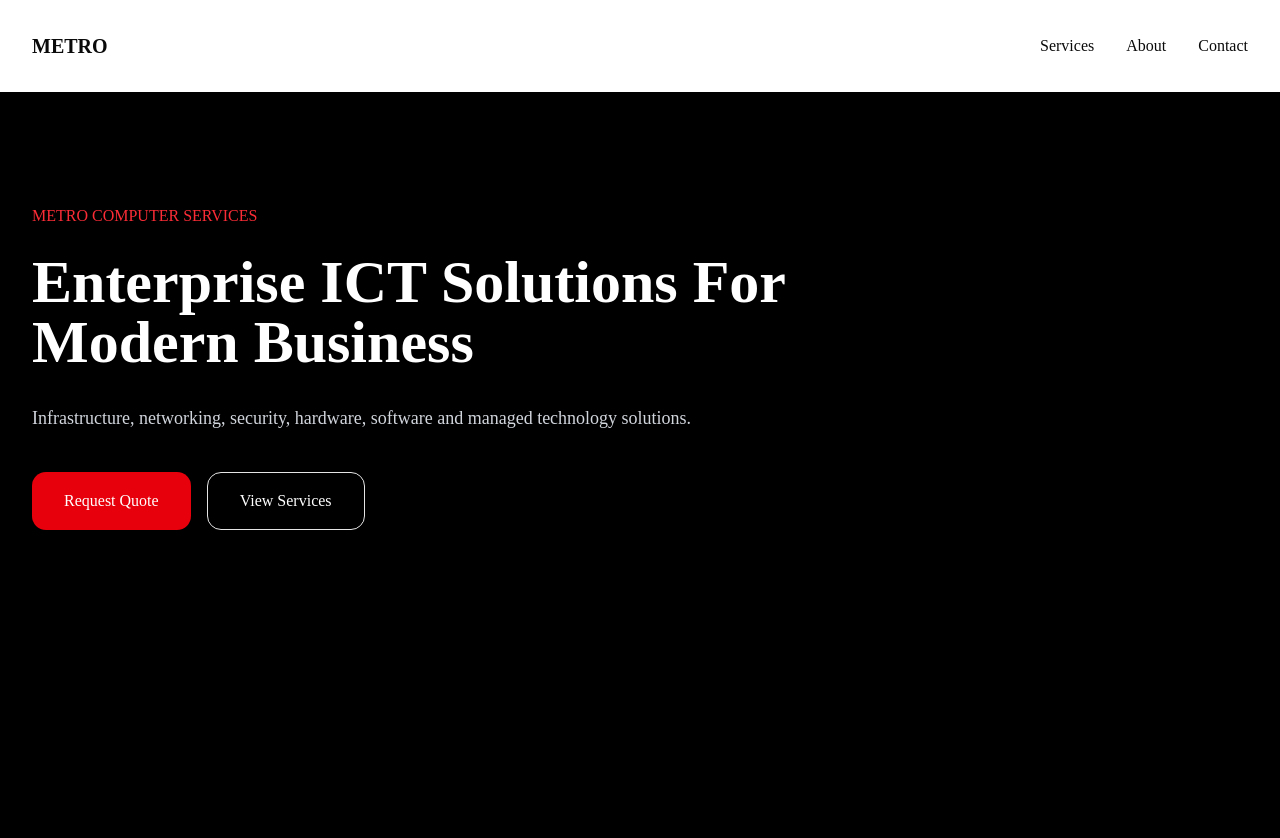
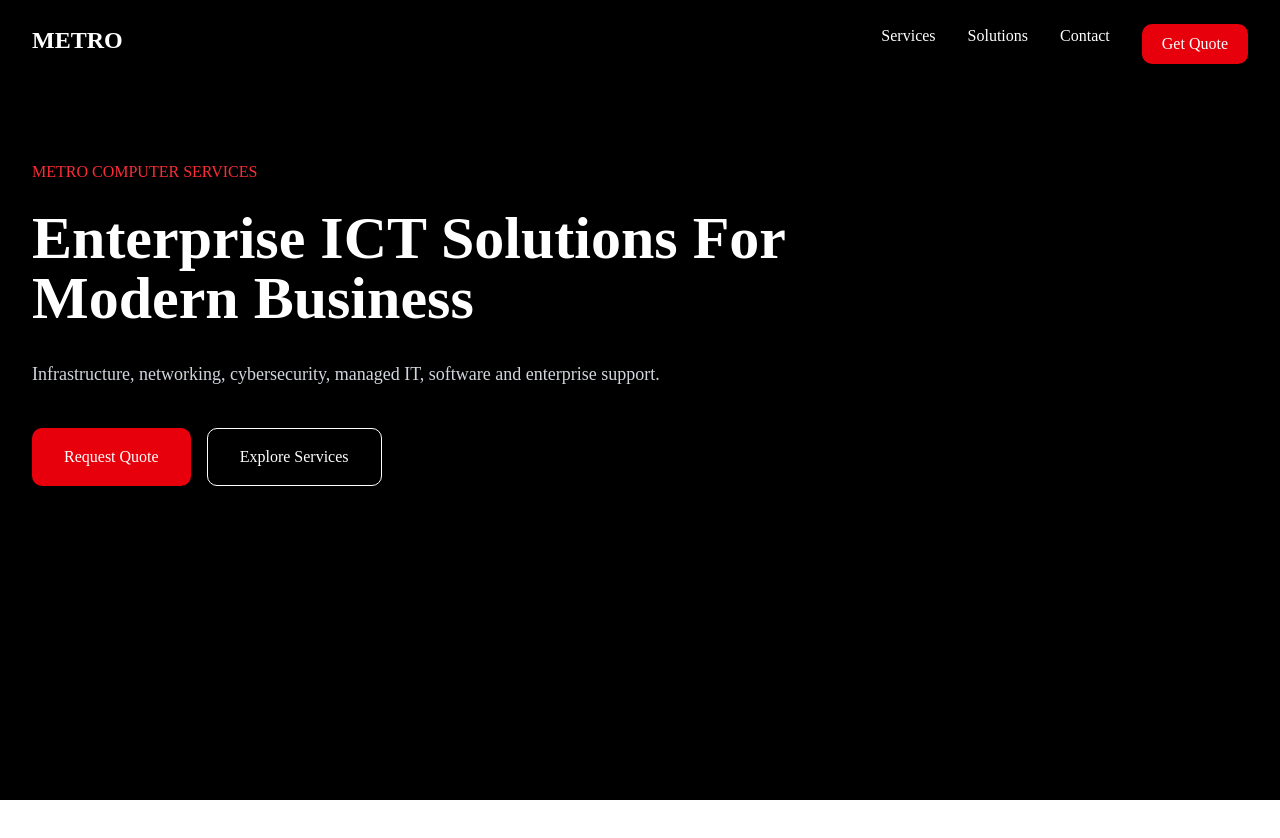
Before and after one commit to AmbeMajavu/metro-redesign-2026, a Next.js app: page / in a window 1280 px wide. Shown: the top 838 px of the page. After the commit the page ends 800 px from the top, so only its background shows below. Built offline with nearby package versions, Linux system fonts and the light colour scheme.

Commit message:
build hero component

```diff
--- a/app/page.tsx
+++ b/app/page.tsx
@@ -1,42 +1,13 @@
 import Navbar from "../components/Navbar";
-export default function Home()
-{
+import Hero from "../components/Hero";
+
+export default function Home() {
   return (
     <main>
-         <Navbar />
 
-      <section className="min-h-screen bg-black text-white">
+      <Navbar />
 
-        <div className="max-w-7xl mx-auto px-8 py-28">
-
-          <p className="text-red-500 font-medium">
-            METRO COMPUTER SERVICES
-          </p>
-
-          <h1 className="text-6xl font-bold mt-6 max-w-3xl">
-            Enterprise ICT Solutions For Modern Business
-          </h1>
-
-          <p className="mt-8 text-gray-300 text-lg max-w-2xl">
-            Infrastructure, networking, security, hardware,
-            software and managed technology solutions.
-          </p>
-
-          <div className="flex gap-4 mt-10">
-
-            <button className="bg-red-600 px-8 py-4 rounded-xl">
-              Request Quote
-            </button>
-
-            <button className="border px-8 py-4 rounded-xl">
-              View Services
-            </button>
-
-          </div>
-
-        </div>
-
-      </section>
+      <Hero />
 
     </main>
   );
--- /dev/null
+++ b/components/Hero.tsx
@@ -0,0 +1,67 @@
+export default function Hero() {
+  return (
+    <section className="min-h-screen bg-black text-white">
+
+      <div className="max-w-7xl mx-auto px-8 py-40">
+
+        <p className="text-red-500 font-medium">
+          METRO COMPUTER SERVICES
+        </p>
+
+        <h1
+          className="
+          text-6xl
+          font-bold
+          mt-6
+          max-w-4xl
+          "
+        >
+          Enterprise ICT Solutions
+          For Modern Business
+        </h1>
+
+        <p
+          className="
+          mt-8
+          text-gray-300
+          text-lg
+          max-w-2xl
+          "
+        >
+          Infrastructure, networking,
+          cybersecurity, managed IT,
+          software and enterprise support.
+        </p>
+
+        <div className="flex gap-4 mt-10">
+
+          <button
+            className="
+            bg-red-600
+            px-8
+            py-4
+            rounded-lg
+            "
+          >
+            Request Quote
+          </button>
+
+          <button
+            className="
+            border
+            border-white
+            px-8
+            py-4
+            rounded-lg
+            "
+          >
+            Explore Services
+          </button>
+
+        </div>
+
+      </div>
+
+    </section>
+  );
+}
--- a/components/Navbar.tsx
+++ b/components/Navbar.tsx
@@ -1,18 +1,26 @@
 export default function Navbar() {
   return (
-    <nav className="flex justify-between items-center p-8">
+    <nav className="fixed w-full z-50">
 
-      <h2 className="font-bold text-xl">
-        METRO
-      </h2>
+      <div className="max-w-7xl mx-auto px-8 py-6 flex justify-between">
 
-      <div className="flex gap-8">
+        <h2 className="text-white text-2xl font-bold">
+          METRO
+        </h2>
 
-        <a href="#">Services</a>
+        <div className="flex gap-8 text-white">
 
-        <a href="#">About</a>
+          <a href="#">Services</a>
 
-        <a href="#">Contact</a>
+          <a href="#">Solutions</a>
+
+          <a href="#">Contact</a>
+
+          <button className="bg-red-600 px-5 py-2 rounded-lg">
+            Get Quote
+          </button>
+
+        </div>
 
       </div>
 
```
